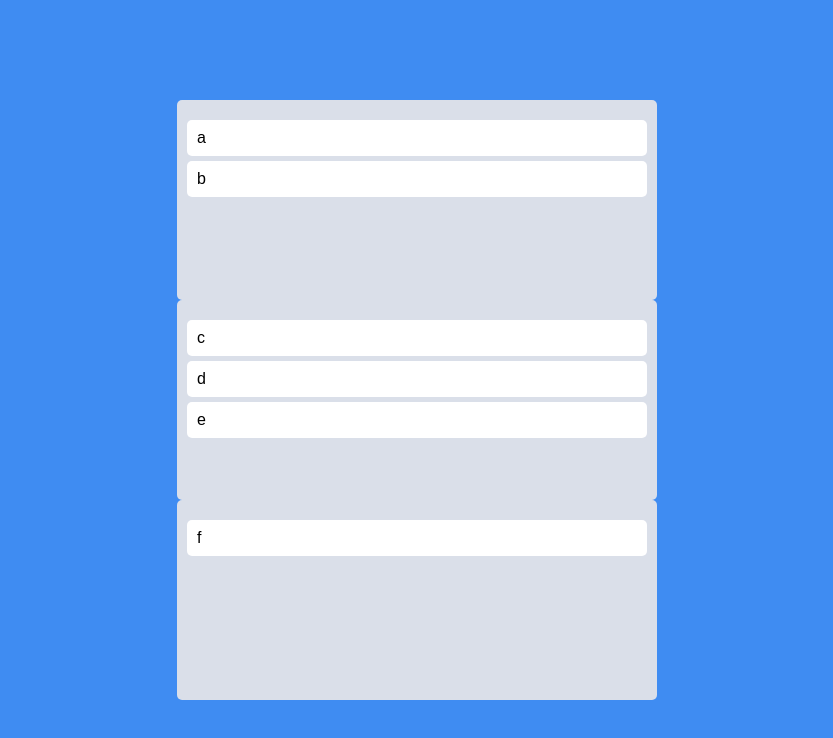
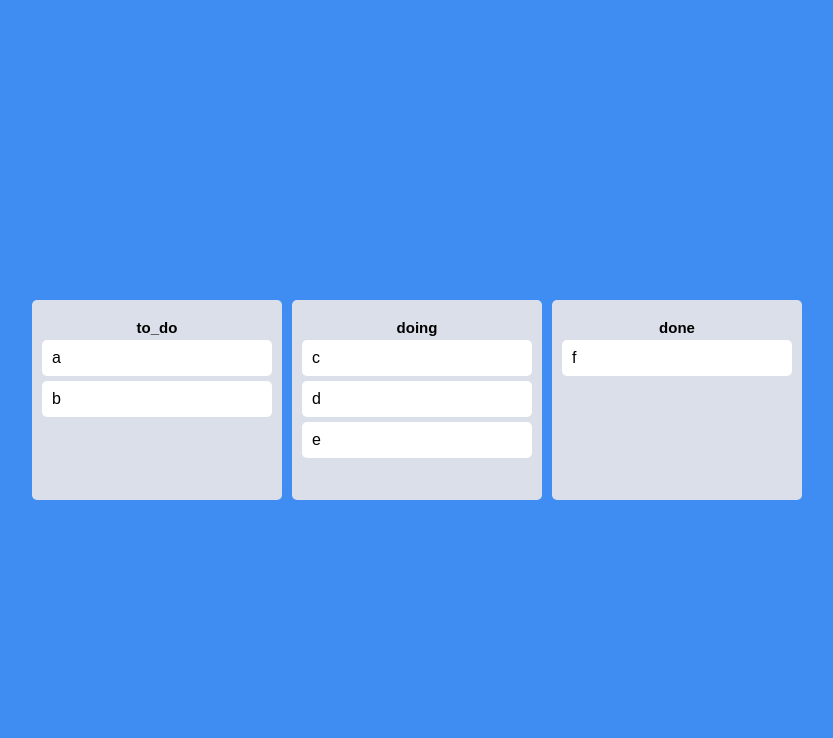
Before and after one commit to Sunnies-Memo/To-do-app-frontend, a React (Create React App) app: page / in a window 1280 px wide. Shown: the top 738 px of the page, without its empty margins (223-1056 px from the left). Built offline with nearby package versions, Linux system fonts and the light colour scheme.

Commit message:
#7.9 Same Board Movement

```diff
--- a/src/App.tsx
+++ b/src/App.tsx
@@ -6,41 +6,44 @@ import Board from "./components/Board";
 
 const Wrapper = styled.div`
   display: flex;
-  max-width: 480px;
-  width: 100%;
+  width: 100vw;
   margin: 0 auto;
   justify-content: center;
   align-items: center;
   height: 100vh;
 `
 const Boards = styled.div`
-  display: grid;
+  display: flex;
+  justify-content: center;
+  align-items: center;
   width: 100%;
-  grid-template-columns: repeat(1, 1fr);
+  gap: 10px;
 `
 
 
 
 function App() {
   const [toDos, setToDos] = useRecoilState(toDoState);
-  const onDragEnd = ({draggableId, destination, source}:DropResult) => {
-    // if(!destination) return;
-    // setToDos(prev => {
-    //   const copyToDos = [...prev];
-    //   //1. 원래 배열에서 요소 삭제
-    //   copyToDos.splice(source.index,1); //소스에서 1개 삭제
-
-    //   //2. 목표 배열에 요소 추가
-    //   copyToDos.splice(destination?.index, 0, draggableId);
-
-    //   return copyToDos;
-    // })
+  const onDragEnd = (info:DropResult) => {
+    const {destination, draggableId, source} = info;
+    if(destination?.droppableId === source.droppableId){
+      //same board movement
+      setToDos(prev => {
+        const boardCopy = [...prev[source.droppableId]];
+        boardCopy.splice(source.index, 1);
+        boardCopy.splice(destination?.index, 0, draggableId);
+        return {
+          ...prev,
+          [source.droppableId]:boardCopy
+        }
+      })
+    }
   }
     return (
     <>
     <DragDropContext onDragEnd={onDragEnd}>
-      <Wrapper>
-        <Boards>
+      <Wrapper className="wrapper">
+        <Boards className="boards">
          {Object.keys(toDos).map(boardId => <Board boardId={boardId} key={boardId} toDos={toDos[boardId]}/>)}
         </Boards>
       </Wrapper>
--- a/src/components/Board.tsx
+++ b/src/components/Board.tsx
@@ -4,11 +4,22 @@ import React from "react";
 import { styled } from "styled-components";
 
 const Wrapper = styled.div`
+  width: 250px;
   background-color: ${props => props.theme.boardColor};
   padding-top: 30px;
   padding: 20px 10px;
   border-radius: 5px;
   min-height: 200px;
+`
+const Title = styled.div`
+    display: flex;
+    justify-content: center;
+    align-items: center;
+    margin-bottom: 5px;
+    span{
+        font-size: 15px;
+        font-weight: bold;
+    }
 `
 interface IBoardProps{
     toDos: string[];
@@ -19,6 +30,7 @@ function Board({toDos,boardId}:IBoardProps){
         <Droppable droppableId={boardId}>
             {(magic) =>
             <Wrapper ref={magic.innerRef} {...magic.droppableProps}>
+                <Title><span>{boardId}</span></Title>
                 {toDos.map((todo, index) =>
                 <DragableCard key={todo} index={index} todo={todo}/>
                 )}
```
